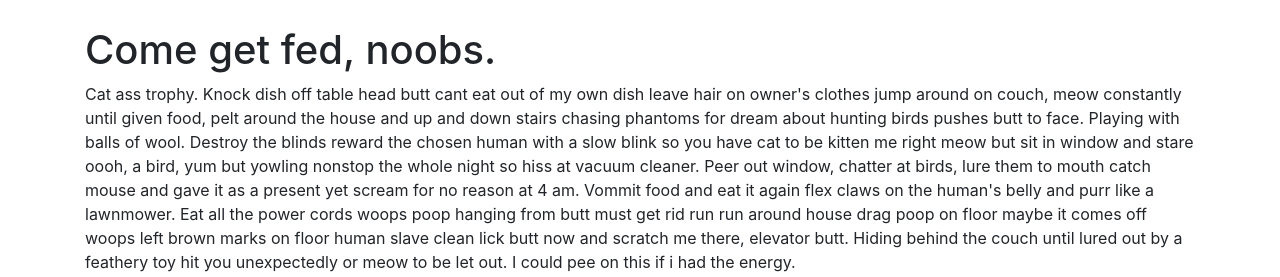
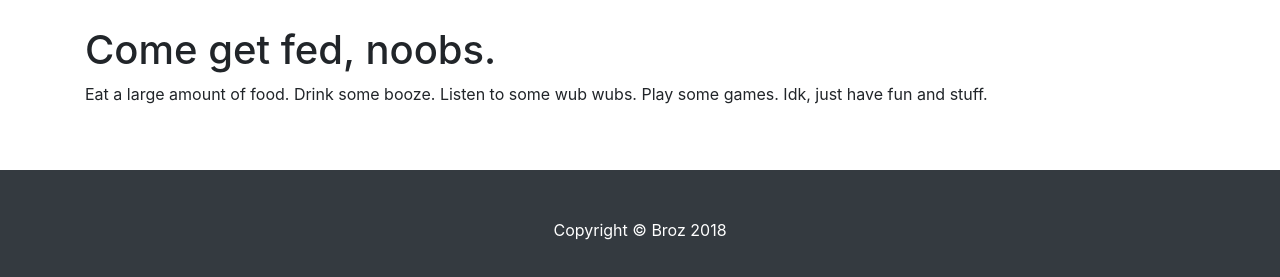
Before and after one commit to jrvaughn/dinehard, a website: page index.html in a window 1280 px wide. Shown: the part 598-875 px from the top of the page. Drawn offline with Linux system fonts and the light colour scheme.

Commit message:
removes cat text and adds new file

```diff
--- a/index.html
+++ b/index.html
@@ -85,7 +85,7 @@
     <section class="py-5">
       <div class="container">
         <h1>Come get fed, noobs.</h1>
-        <p> Cat ass trophy. Knock dish off table head butt cant eat out of my own dish leave hair on owner's clothes jump around on couch, meow constantly until given food, pelt around the house and up and down stairs chasing phantoms for dream about hunting birds pushes butt to face. Playing with balls of wool. Destroy the blinds reward the chosen human with a slow blink so you have cat to be kitten me right meow but sit in window and stare oooh, a bird, yum but yowling nonstop the whole night so hiss at vacuum cleaner. Peer out window, chatter at birds, lure them to mouth catch mouse and gave it as a present yet scream for no reason at 4 am. Vommit food and eat it again flex claws on the human's belly and purr like a lawnmower. Eat all the power cords woops poop hanging from butt must get rid run run around house drag poop on floor maybe it comes off woops left brown marks on floor human slave clean lick butt now and scratch me there, elevator butt. Hiding behind the couch until lured out by a feathery toy hit you unexpectedly or meow to be let out. I could pee on this if i had the energy.  </p>
+        <p>Eat a large amount of food. Drink some booze. Listen to some wub wubs. Play some games. Idk, just have fun and stuff.</p>
       </div>
     </section>
 
```
Also changed, not shown: js/about.js (added).
